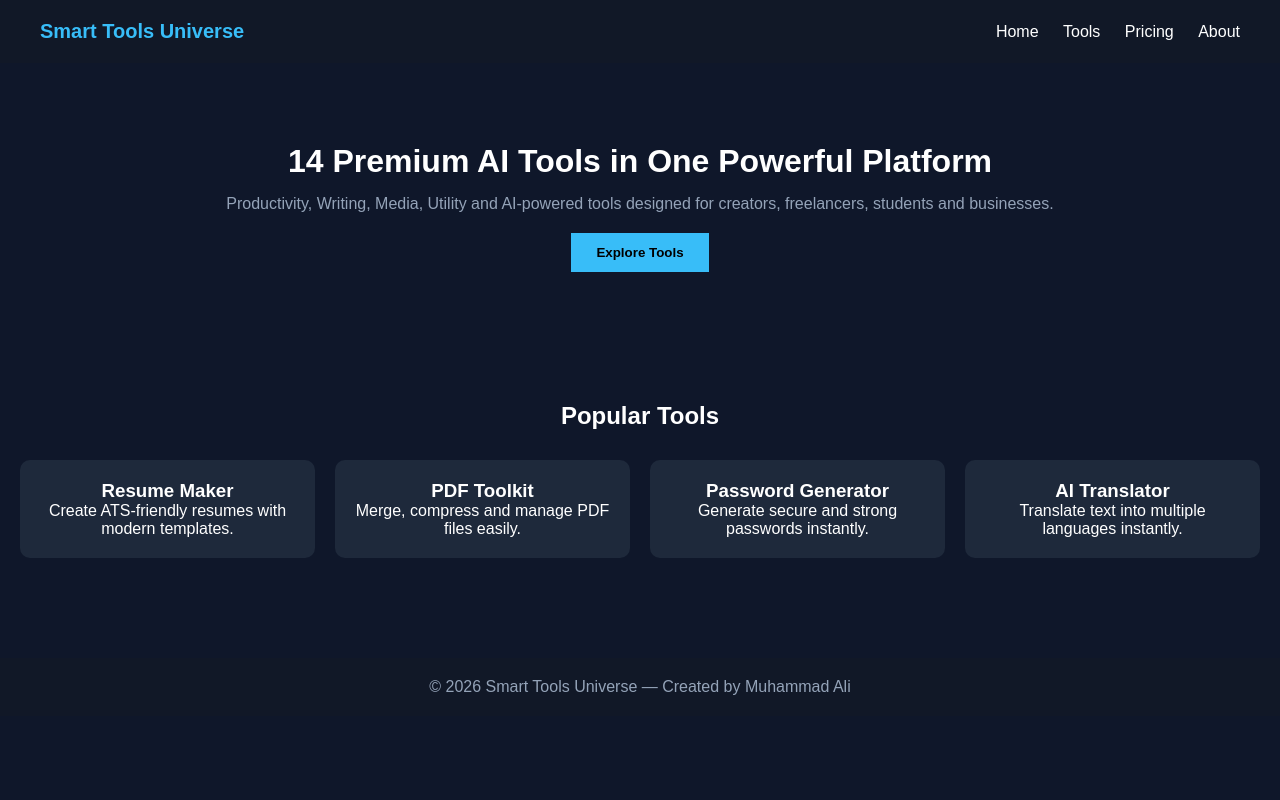
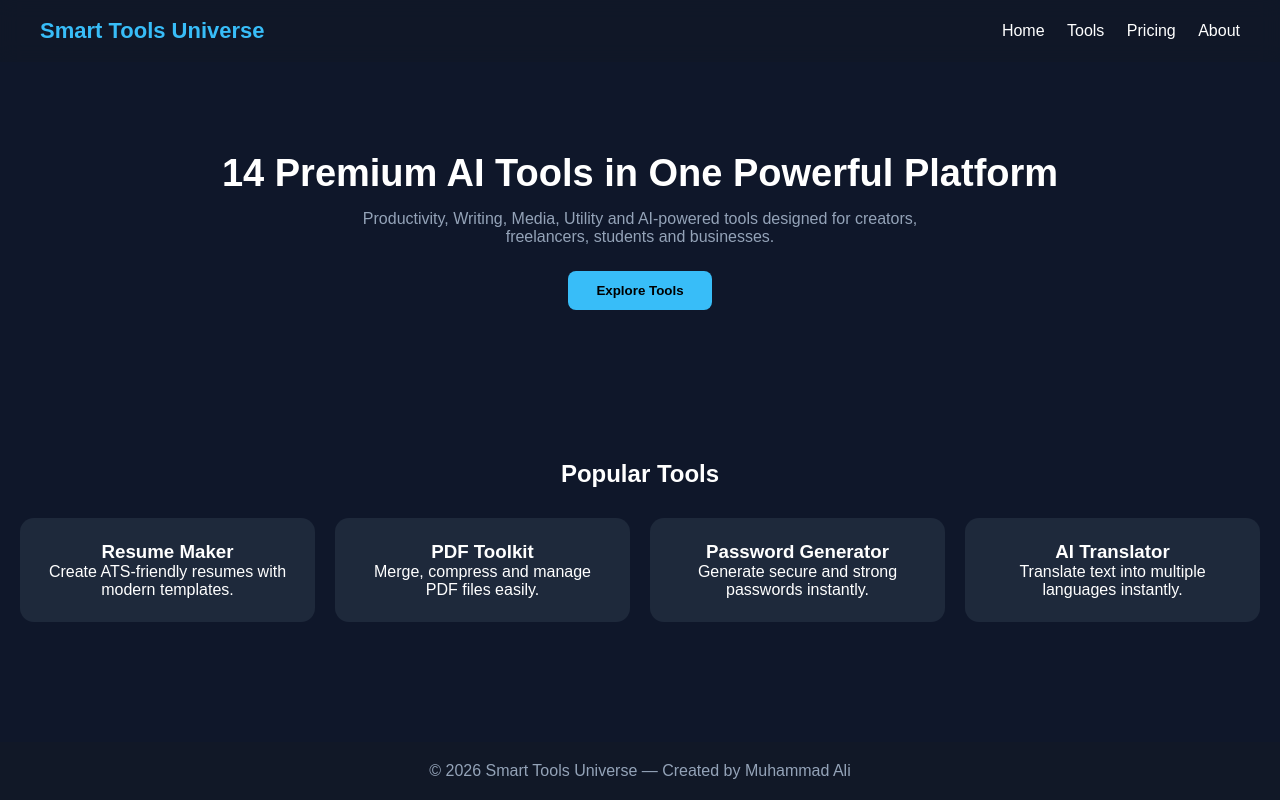
Before and after one commit to explorevista/smart-tools-universe, a website: page index.html in a window 1280 px wide. Drawn offline with Linux system fonts and the light colour scheme.

Commit message:
Update style.css

```diff
--- a/style.css
+++ b/style.css
@@ -1,3 +1,13 @@
+:root {
+    --bg: #0f172a;
+    --card: #1e293b;
+    --text: #ffffff;
+    --muted: #94a3b8;
+    --primary: #38bdf8;
+}
+
+/* RESET */
+
 * {
     margin: 0;
     padding: 0;
@@ -5,9 +15,12 @@
     font-family: Arial, sans-serif;
 }
 
+/* BODY */
+
 body {
-    background: #0f172a;
-    color: white;
+    background: var(--bg);
+    color: var(--text);
+    transition: 0.3s;
 }
 
 /* HEADER */
@@ -16,72 +29,93 @@
     display: flex;
     justify-content: space-between;
     align-items: center;
-    padding: 20px 40px;
-    background: #111827;
+    padding: 18px 40px;
+    background: rgba(17, 24, 39, 0.8);
+    backdrop-filter: blur(10px);
+    position: sticky;
+    top: 0;
 }
 
 .logo {
-    font-size: 20px;
+    font-size: 22px;
     font-weight: bold;
-    color: #38bdf8;
+    color: var(--primary);
 }
 
 .navbar a {
-    margin-left: 20px;
-    color: white;
+    margin-left: 18px;
     text-decoration: none;
+    color: var(--text);
+    transition: 0.3s;
+}
+
+.navbar a:hover {
+    color: var(--primary);
 }
 
 /* HERO */
 
 .hero {
     text-align: center;
-    padding: 80px 20px;
+    padding: 90px 20px;
 }
 
 .hero h1 {
-    font-size: 32px;
+    font-size: 38px;
     margin-bottom: 15px;
 }
 
 .hero p {
-    color: #94a3b8;
-    margin-bottom: 20px;
+    color: var(--muted);
+    max-width: 600px;
+    margin: auto;
+    margin-bottom: 25px;
 }
 
 .hero button {
-    padding: 12px 25px;
+    padding: 12px 28px;
     border: none;
-    background: #38bdf8;
+    background: var(--primary);
     color: black;
     font-weight: bold;
+    border-radius: 8px;
     cursor: pointer;
+    transition: 0.3s;
 }
 
-/* TOOLS */
+.hero button:hover {
+    transform: scale(1.05);
+}
+
+/* TOOLS GRID */
 
 .tools-section {
-    padding: 50px 20px;
+    padding: 60px 20px;
     text-align: center;
 }
 
 .tools-grid {
     display: grid;
-    grid-template-columns: repeat(auto-fit, minmax(200px, 1fr));
+    grid-template-columns: repeat(auto-fit, minmax(220px, 1fr));
     gap: 20px;
     margin-top: 30px;
 }
 
+/* TOOL CARD */
+
 .tool-card {
-    background: #1e293b;
-    padding: 20px;
-    border-radius: 10px;
+    background: var(--card);
+    padding: 22px;
+    border-radius: 14px;
     transition: 0.3s;
+    cursor: pointer;
+    border: 1px solid transparent;
 }
 
 .tool-card:hover {
-    transform: scale(1.05);
-    background: #334155;
+    transform: translateY(-8px);
+    border: 1px solid var(--primary);
+    box-shadow: 0 10px 25px rgba(56, 189, 248, 0.2);
 }
 
 /* FOOTER */
@@ -89,7 +123,27 @@
 .footer {
     text-align: center;
     padding: 20px;
-    margin-top: 50px;
+    margin-top: 60px;
     background: #111827;
-    color: #94a3b8;
+    color: var(--muted);
 }
+
+/* ===== FUTURE TOGGLE READY ===== */
+
+.light-mode {
+    --bg: #f1f5f9;
+    --card: #ffffff;
+    --text: #0f172a;
+    --muted: #475569;
+}
+
+/* SCROLLBAR */
+
+::-webkit-scrollbar {
+    width: 8px;
+}
+
+::-webkit-scrollbar-thumb {
+    background: var(--primary);
+    border-radius: 10px;
+}
```
